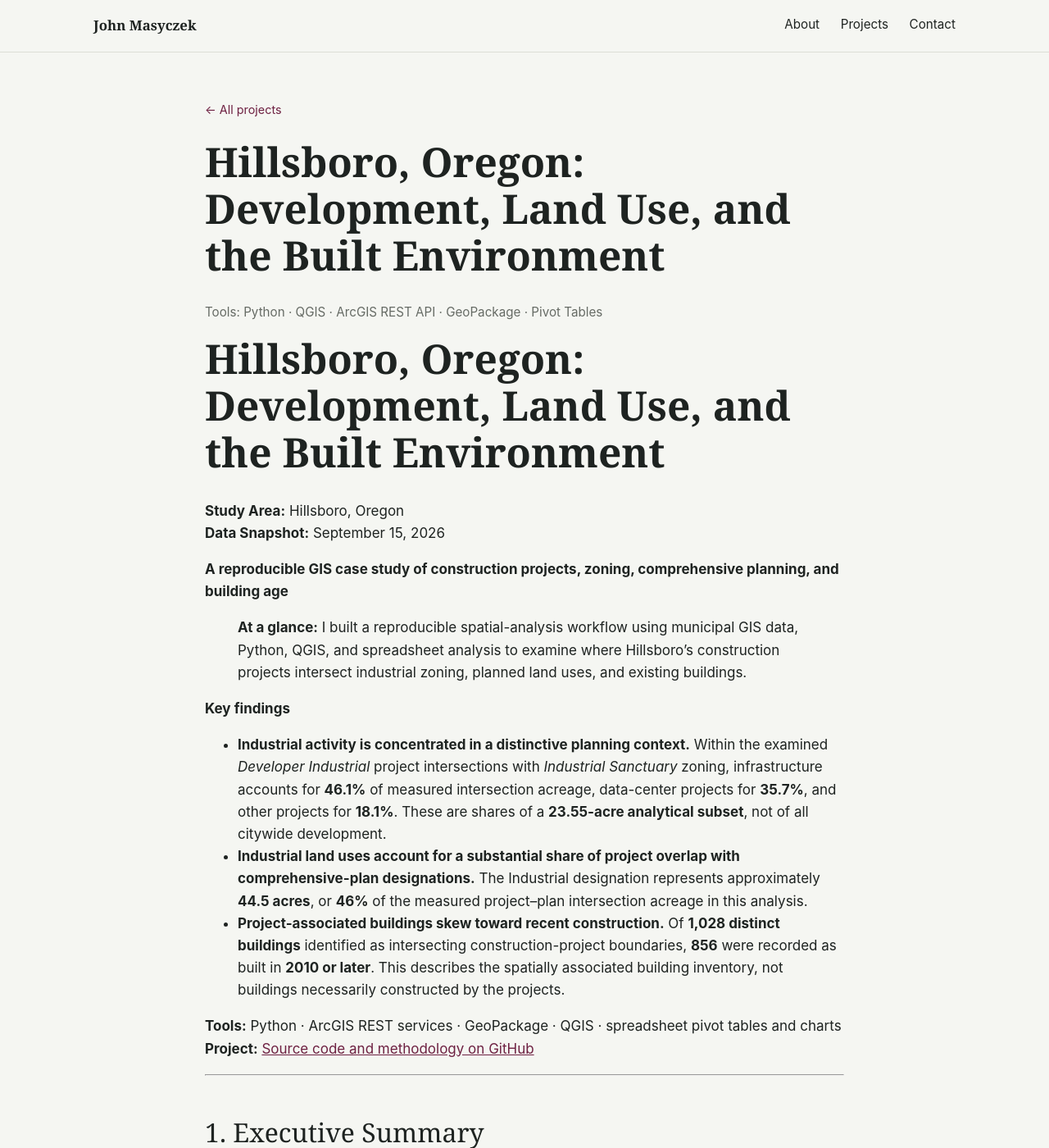
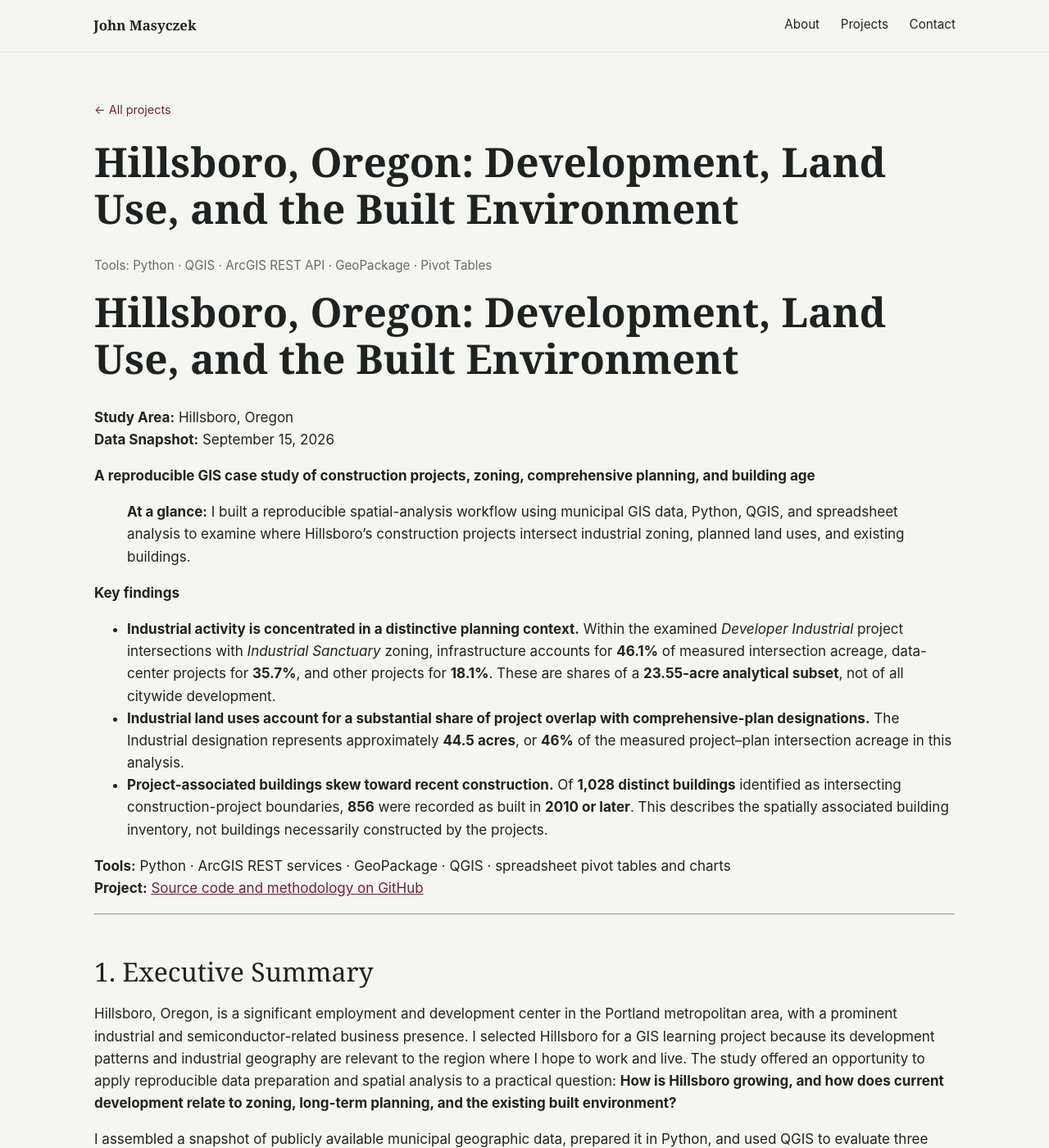
Before and after one commit to Masyczek/portfolio, a Jekyll site: the page built from projects/hillsboro-gis.md, in a window 1280 px wide and 1400 px high. Shown: the whole window at 82% size. Built offline with Jekyll 4.4.1, drawn with Linux system fonts in a browser that asks for light colours.

Commit message:
updated styling & map link

```diff
--- a/assets/css/main.css
+++ b/assets/css/main.css
@@ -255,7 +255,11 @@ section#about { border-top: none; }
 }
 
 /* ---------------- Project detail page ---------------- */
-.project-page { padding: 3.5rem 0 5rem; max-width: 780px; }
+.project-page {
+  padding: 3.5rem 0 5rem;
+  max-width: 1050px;
+  width: 100%;
+}
 .back-link {
   display: inline-block;
   margin-bottom: 1.5rem;
--- a/projects/hillsboro-gis.md
+++ b/projects/hillsboro-gis.md
@@ -102,7 +102,7 @@ The first analysis compares mapped construction-project boundaries with zoning d
 
 Rather than interpreting that aggregate as a single kind of industrial construction, I reviewed the individual project records and grouped the relevant projects by their documented purpose. This produced a more informative distinction among **infrastructure**, **data centers**, and **other** development.
 
-![Developer Industrial project intersections within Industrial Sanctuary zoning in northern Hillsboro.]({{ '/assets/hillsboro/maps/rel001_industrial_sanctuary.png' | relative_url }})
+![Developer Industrial project intersections within Industrial Sanctuary zoning in northern Hillsboro.]({{ '/assets/hillsboro/maps/REL-001_Industrial_Sanctuary.png' | relative_url }})
 
 *Figure 3. Industrial Sanctuary development activity. The highlighted project polygons depict the measured intersections of Developer Industrial project boundaries with Industrial Sanctuary zoning, not the full extent of every underlying project.*
 
```
